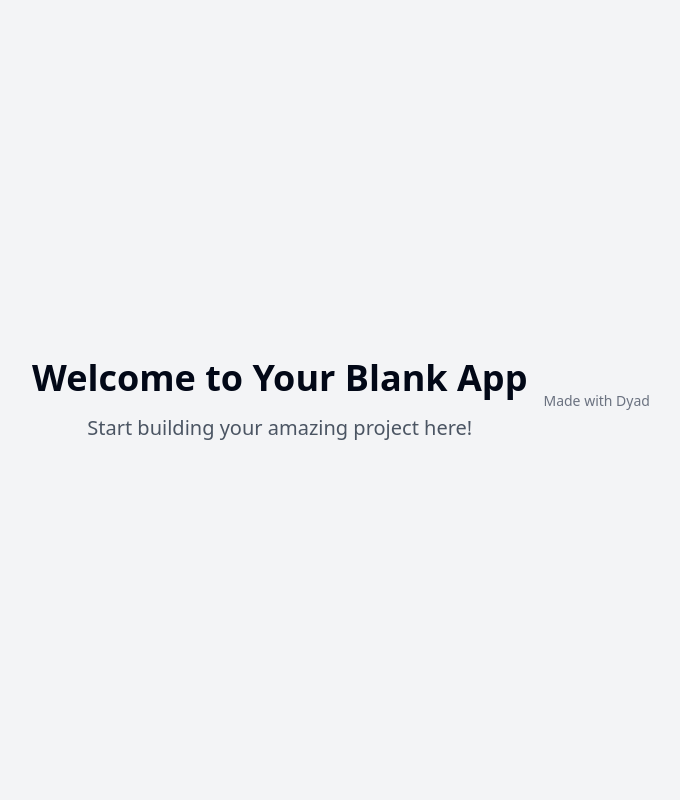
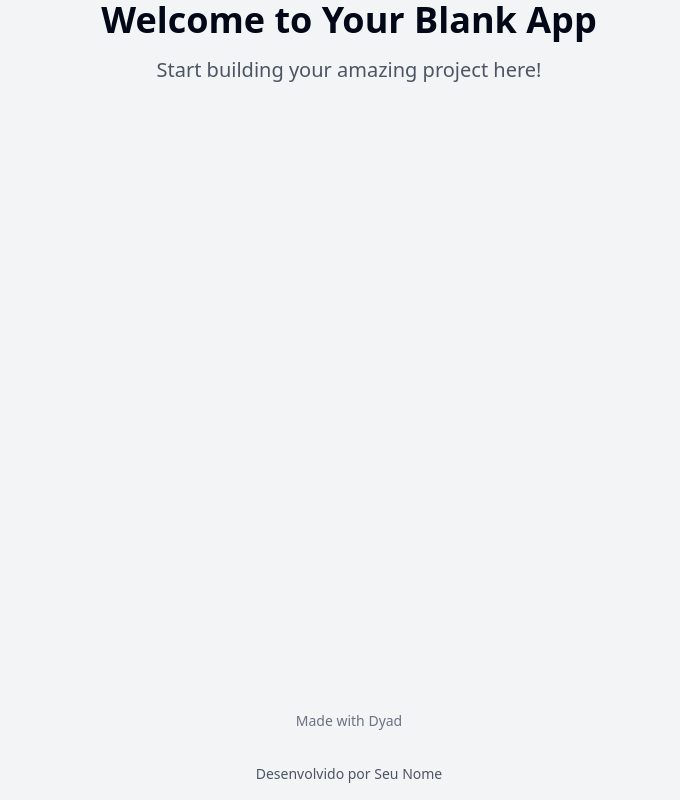
Before and after one commit to NatanXL19/lovex-template, a React (Vite) app: page / in a window 1280 px wide. Shown: the whole page, without its empty margins (291-971 px from the left). Built offline with nearby package versions, Linux system fonts and the light colour scheme.

Commit message:
[dyad] Adicionar rodapé com crédito ao desenvolvedor - wrote 3 file(s)

```diff
--- /dev/null
+++ b/src/components/Footer.tsx
@@ -0,0 +1,13 @@
+"use client";
+
+import React from "react";
+
+export const Footer = () => {
+  return (
+    <footer className="w-full py-4 bg-gray-100 dark:bg-gray-800 text-center text-sm text-gray-600 dark:text-gray-400">
+      Desenvolvido por <span className="font-medium">Seu Nome</span>
+    </footer>
+  );
+};
+
+export default Footer;
--- a/src/pages/HelloIA.tsx
+++ b/src/pages/HelloIA.tsx
@@ -6,11 +6,12 @@ import {
   CardTitle,
   CardContent,
 } from "@/components/ui/card";
+import Footer from "@/components/Footer";
 
 const HelloIA = () => {
   return (
-    <section className="min-h-screen flex items-center justify-center bg-gradient-to-br from-primary/10 to-background p-4">
-      <Card className="w-full max-w-lg rounded-xl border shadow-lg dark:shadow-none dark:border-muted">
+    <section className="min-h-screen flex flex-col items-center justify-center bg-gradient-to-br from-primary/10 to-background p-4">
+      <Card className="w-full max-w-lg rounded-xl border shadow-lg dark:shadow-none dark:border-muted mb-8">
         <CardHeader className="bg-primary/5 dark:bg-primary/20 p-6 rounded-t-xl">
           <CardTitle className="text-3xl font-bold text-center text-primary">
             Olá IA
@@ -22,6 +23,7 @@ const HelloIA = () => {
           </p>
         </CardContent>
       </Card>
+      <Footer />
     </section>
   );
 };
--- a/src/pages/Index.tsx
+++ b/src/pages/Index.tsx
@@ -1,17 +1,17 @@
-// Update this page (the content is just a fallback if you fail to update the page)
-
 import { MadeWithDyad } from "@/components/made-with-dyad";
+import Footer from "@/components/Footer";
 
 const Index = () => {
   return (
-    <div className="min-h-screen flex items-center justify-center bg-gray-100">
-      <div className="text-center">
+    <div className="min-h-screen flex flex-col items-center justify-center bg-gray-100">
+      <div className="text-center flex-1">
         <h1 className="text-4xl font-bold mb-4">Welcome to Your Blank App</h1>
         <p className="text-xl text-gray-600">
           Start building your amazing project here!
         </p>
       </div>
       <MadeWithDyad />
+      <Footer />
     </div>
   );
 };
```
